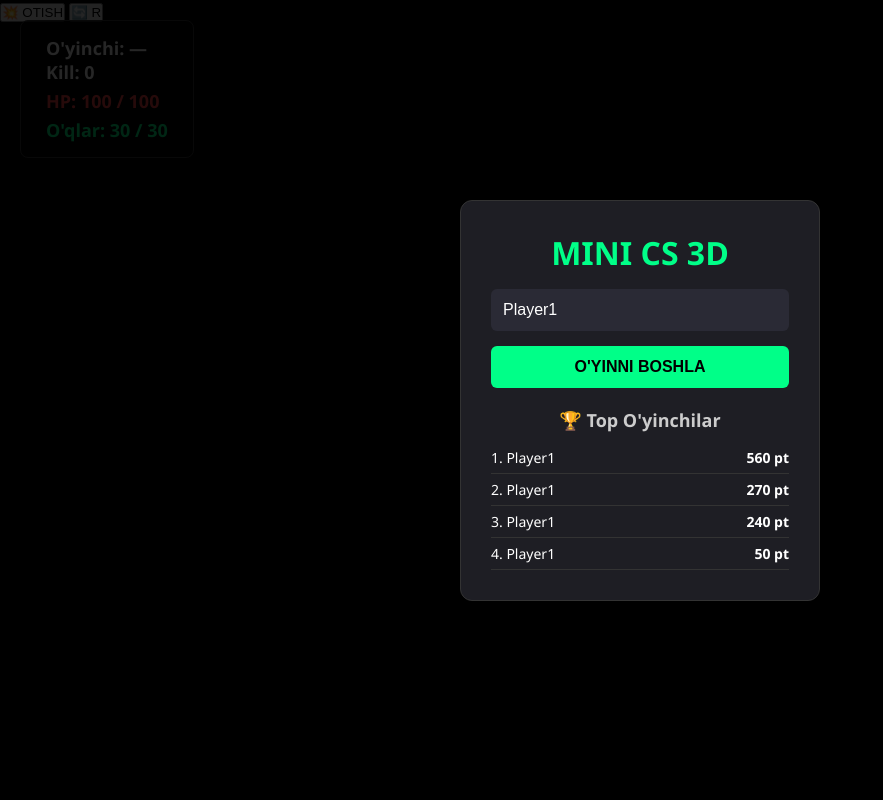
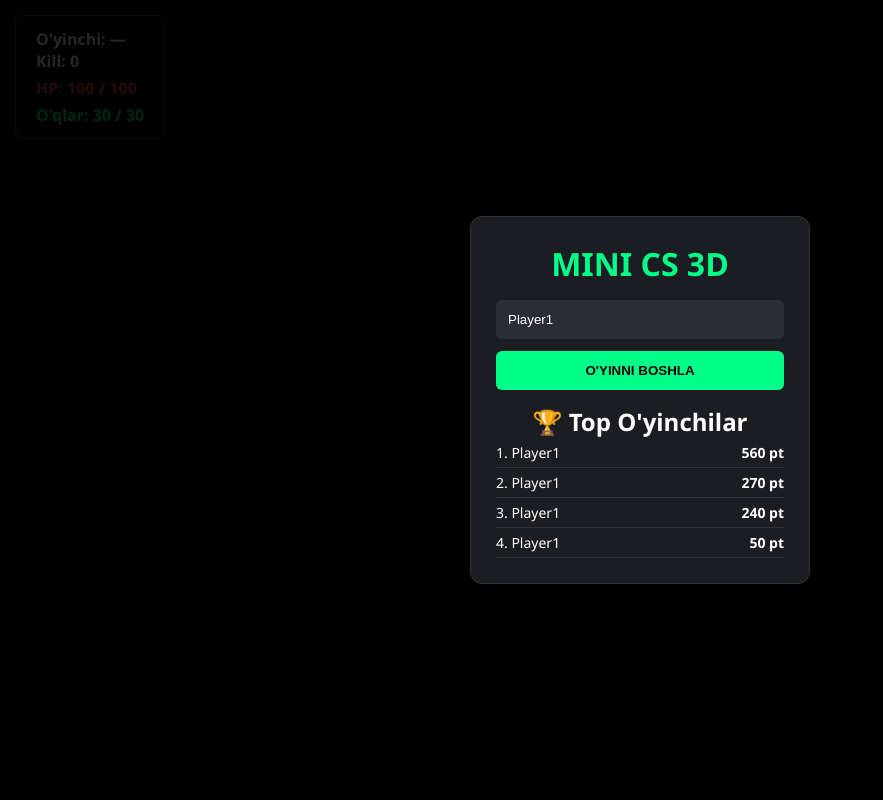
Before and after one commit to t76696699-commits/kontr, a Flask app: page / in a window 1280 px wide. Shown: the whole page, without its empty margins (0-883 px from the left). Run offline with Flask 3, Linux system fonts and the light colour scheme; data comes from the database, SQL or seed files in the repository.

Commit message:
Update style.css

```diff
--- a/static/style.css
+++ b/static/style.css
@@ -2,6 +2,8 @@
   box-sizing: border-box;
   margin: 0;
   padding: 0;
+  user-select: none;
+  -webkit-user-select: none;
 }
 
 body {
@@ -9,14 +11,15 @@
   font-family: 'Segoe UI', Tahoma, Geneva, Verdana, sans-serif;
   background-color: #000;
   color: #fff;
+  touch-action: none;
 }
 
-/* Crosshair (Nishop) */
+/* Crosshair */
 #crosshair {
   position: absolute;
   top: 50%; left: 50%;
-  width: 10px; height: 10px;
-  margin-top: -5px; margin-left: -5px;
+  width: 8px; height: 8px;
+  margin-top: -4px; margin-left: -4px;
   background-color: #00ff00;
   border-radius: 50%;
   pointer-events: none;
@@ -24,17 +27,79 @@
   border: 1px solid #000;
 }
 
-/* HUD Panel */
+/* HUD */
 #hud {
   position: absolute;
-  top: 20px; left: 20px;
-  background: rgba(0, 0, 0, 0.7);
-  padding: 15px 25px;
+  top: 15px; left: 15px;
+  background: rgba(0, 0, 0, 0.75);
+  padding: 12px 20px;
   border-radius: 8px;
-  font-size: 18px;
+  font-size: 16px;
   font-weight: bold;
   z-index: 5;
-  border: 1px solid #333;
+  border: 1px solid #444;
+}
+
+/* 📱 MOBIL TUGMALAR STILI */
+#mobile-controls {
+  display: none; /* Kompyuterda ko'rinmaydi, mobil sensor aniqlansa yoqiladi */
+  position: absolute;
+  top: 0; left: 0;
+  width: 100vw; height: 100vh;
+  pointer-events: none;
+  z-index: 15;
+}
+
+/* Virtual Joystik */
+#joystick-zone {
+  position: absolute;
+  bottom: 40px; left: 40px;
+  width: 120px; height: 120px;
+  background: rgba(255, 255, 255, 0.15);
+  border: 2px solid rgba(255, 255, 255, 0.3);
+  border-radius: 50%;
+  pointer-events: auto;
+  display: flex;
+  justify-content: center;
+  align-items: center;
+}
+
+#joystick-knob {
+  width: 50px; height: 50px;
+  background: rgba(0, 255, 136, 0.8);
+  border-radius: 50%;
+  box-shadow: 0 0 10px rgba(0,255,136,0.5);
+}
+
+/* O'ng tarafdagi tugmalar */
+#mobile-buttons {
+  position: absolute;
+  bottom: 40px; right: 30px;
+  display: flex;
+  flex-direction: column;
+  gap: 15px;
+  pointer-events: auto;
+}
+
+#btn-shoot {
+  width: 80px; height: 80px;
+  border-radius: 50%;
+  background: rgba(255, 68, 68, 0.85);
+  color: #fff;
+  font-weight: bold;
+  font-size: 14px;
+  border: 2px solid #fff;
+  box-shadow: 0 0 15px rgba(255,68,68,0.5);
+}
+
+#btn-reload {
+  width: 60px; height: 60px;
+  border-radius: 50%;
+  background: rgba(255, 200, 0, 0.85);
+  color: #000;
+  font-weight: bold;
+  font-size: 16px;
+  border: 2px solid #fff;
 }
 
 /* Modal UI */
@@ -50,67 +115,23 @@
 }
 
 .card {
-  background: #1e1e24;
-  padding: 30px;
+  background: #1c1d22;
+  padding: 25px;
   border-radius: 12px;
   text-align: center;
-  width: 360px;
-  box-shadow: 0 8px 24px rgba(0,0,0,0.5);
+  width: 340px;
   border: 1px solid #333;
 }
 
-.card h1 {
+.card h1 { margin-bottom: 15px; color: #00ff88; }
+.card input {
+  width: 100%; padding: 12px; margin-bottom: 12px;
+  border-radius: 6px; border: none; background: #2b2c34; color: #fff;
+}
+.card button {
+  width: 100%; padding: 12px; background: #00ff88; color: #000;
+  font-weight: bold; border: none; border-radius: 6px; cursor: pointer;
   margin-bottom: 15px;
-  color: #00ff88;
 }
-
-.card input {
-  width: 100%;
-  padding: 12px;
-  margin-bottom: 15px;
-  border-radius: 6px;
-  border: none;
-  outline: none;
-  background: #2a2a35;
-  color: #fff;
-  font-size: 16px;
-}
-
-.card button {
-  width: 100%;
-  padding: 12px;
-  background: #00ff88;
-  color: #000;
-  font-weight: bold;
-  border: none;
-  border-radius: 6px;
-  cursor: pointer;
-  font-size: 16px;
-  margin-bottom: 20px;
-  transition: 0.2s;
-}
-
-.card button:hover {
-  background: #00cc6a;
-}
-
-.card h2 {
-  font-size: 18px;
-  margin-bottom: 10px;
-  color: #ccc;
-}
-
-#leaderboard-list {
-  list-style: none;
-  text-align: left;
-  max-height: 150px;
-  overflow-y: auto;
-  font-size: 14px;
-}
-
-#leaderboard-list li {
-  padding: 6px 0;
-  border-bottom: 1px solid #333;
-  display: flex;
-  justify-content: space-between;
-}
+#leaderboard-list { list-style: none; text-align: left; max-height: 120px; overflow-y: auto; }
+#leaderboard-list li { padding: 5px 0; border-bottom: 1px solid #333; display: flex; justify-content: space-between; font-size: 14px; }
```
